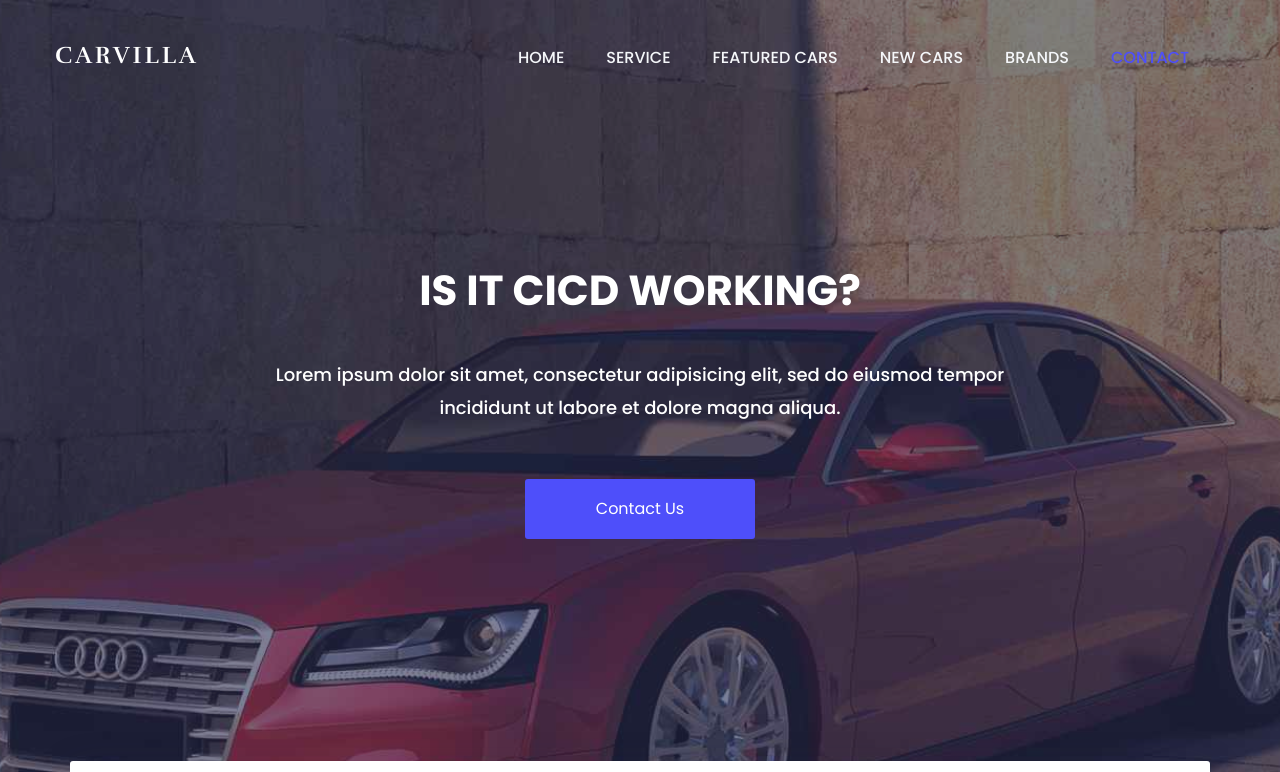
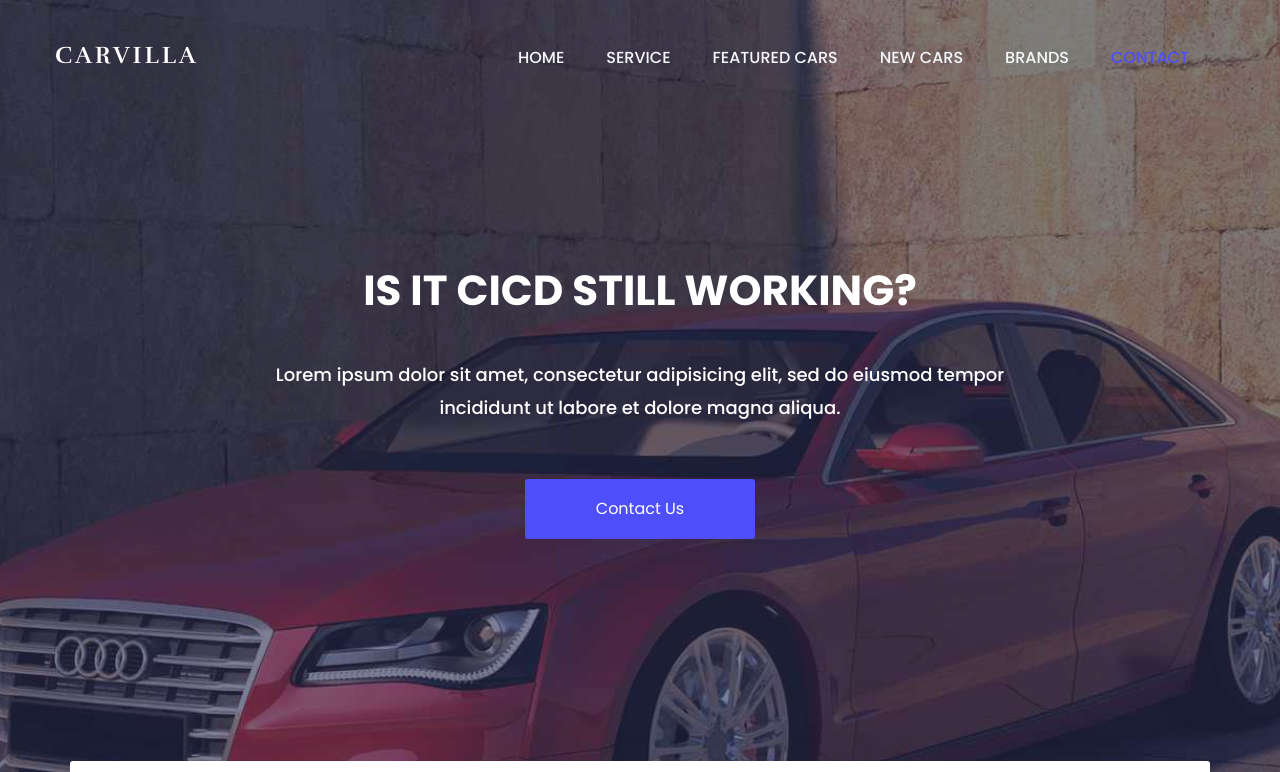
Before and after one commit to upiupiup/CI-CD-pipeline, a plain HTML site: page index.html in a window 1280 px wide. Shown: the top 772 px of the page. Drawn offline with nearby package versions, Linux system fonts and the light colour scheme.

Commit message:
fix: change welcome text

```diff
--- a/index.html
+++ b/index.html
@@ -105,7 +105,7 @@
 
 			<div class="container">
 				<div class="welcome-hero-txt">
-					<h2>Is it CICD Working?</h2>
+					<h2>Is it CICD Still Working?</h2>
 					<p>
 						Lorem ipsum dolor sit amet, consectetur adipisicing elit, sed do eiusmod tempor incididunt ut labore et dolore   magna aliqua.
 					</p>
```
